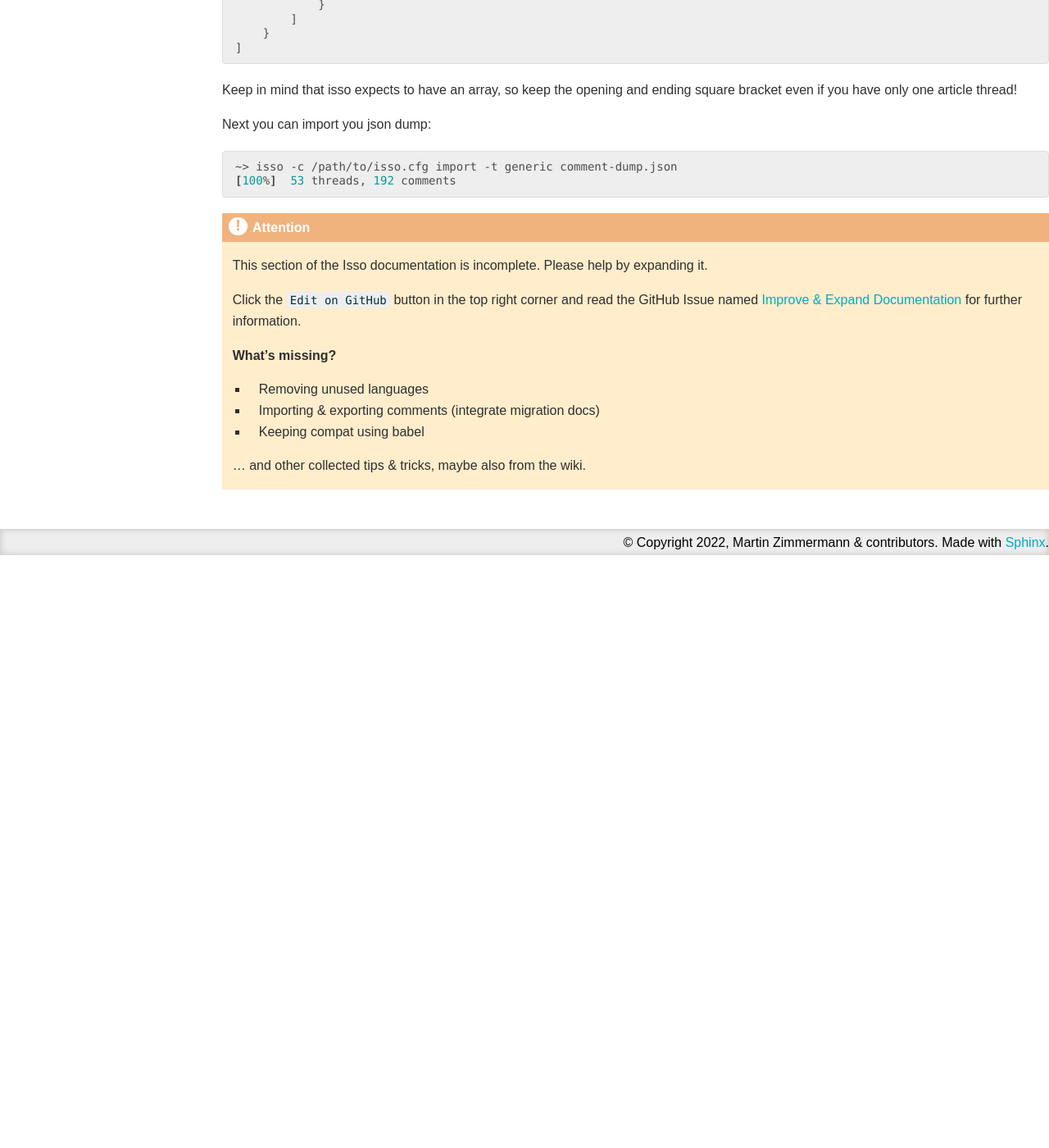
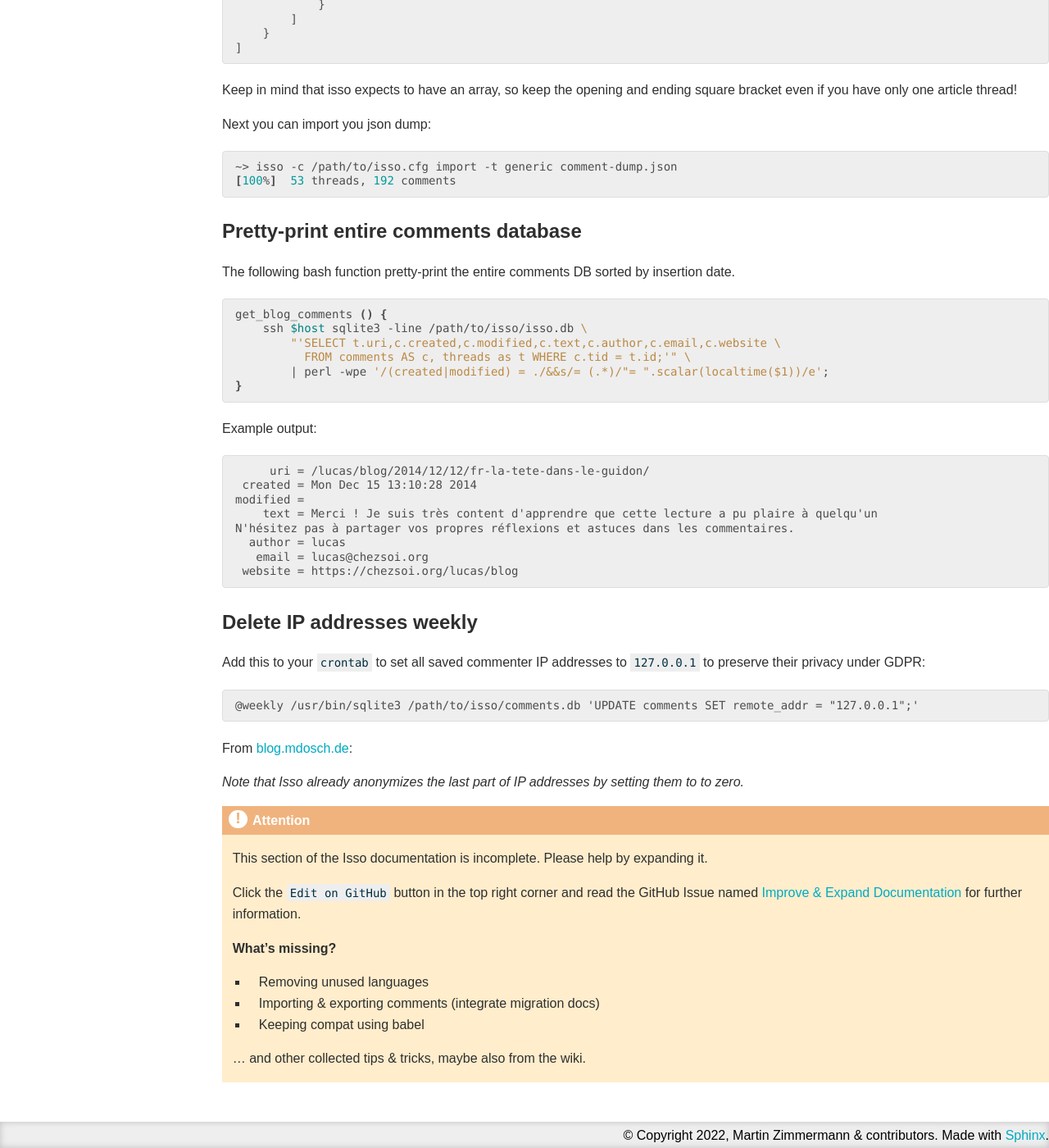
Before and after one commit to isso-comments/isso, a Sphinx documentation site: the page built from docs/docs/guides/tips-and-tricks.rst, in a window 1280 px wide and 1400 px high, scrolled down 2071 px. Shown: the whole window at 82% size. Built offline with Sphinx 7.4.7, drawn with Linux system fonts in a browser that asks for light colours; before the commit the page ends 2748 px from its top, so only the background shows below that.

Commit message:
docs: tips-n-tricks: Import from wiki, add weekly scrub

```diff
--- a/docs/docs/guides/tips-and-tricks.rst
+++ b/docs/docs/guides/tips-and-tricks.rst
@@ -118,6 +118,54 @@ Next you can import you json dump:
     ~> isso -c /path/to/isso.cfg import -t generic comment-dump.json
     [100%]  53 threads, 192 comments
 
+
+Pretty-print entire comments database
+-------------------------------------
+
+.. Migration complete from https://github.com/posativ/isso/wiki/Tips-&-tricks
+
+The following bash function pretty-print the entire comments DB sorted by
+insertion date.
+
+.. code-block:: bash
+
+   get_blog_comments () {
+       ssh $host sqlite3 -line /path/to/isso/isso.db \
+           "'SELECT t.uri,c.created,c.modified,c.text,c.author,c.email,c.website \
+             FROM comments AS c, threads as t WHERE c.tid = t.id;'" \
+           | perl -wpe '/(created|modified) = ./&&s/= (.*)/"= ".scalar(localtime($1))/e';
+   }
+
+Example output:
+
+.. code-block:: text
+
+        uri = /lucas/blog/2014/12/12/fr-la-tete-dans-le-guidon/
+    created = Mon Dec 15 13:10:28 2014
+   modified =
+       text = Merci ! Je suis très content d'apprendre que cette lecture a pu plaire à quelqu'un
+   N'hésitez pas à partager vos propres réflexions et astuces dans les commentaires.
+     author = lucas
+      email = lucas@chezsoi.org
+    website = https://chezsoi.org/lucas/blog
+
+
+Delete IP addresses weekly
+--------------------------
+
+Add this to your ``crontab`` to set all saved commenter IP addresses to
+``127.0.0.1`` to preserve their privacy under GDPR:
+
+.. code-block:: text
+
+   @weekly /usr/bin/sqlite3 /path/to/isso/comments.db 'UPDATE comments SET remote_addr = "127.0.0.1";'
+
+From `blog.mdosch.de <https://blog.mdosch.de/2018/05/20/isso-ip-adressen-woechentlich-loeschen/>`_:
+
+*Note that Isso already anonymizes the last part of IP addresses by setting
+them to to zero.*
+
+
 .. attention::
 
    This section of the Isso documentation is incomplete. Please help by expanding it.
```
